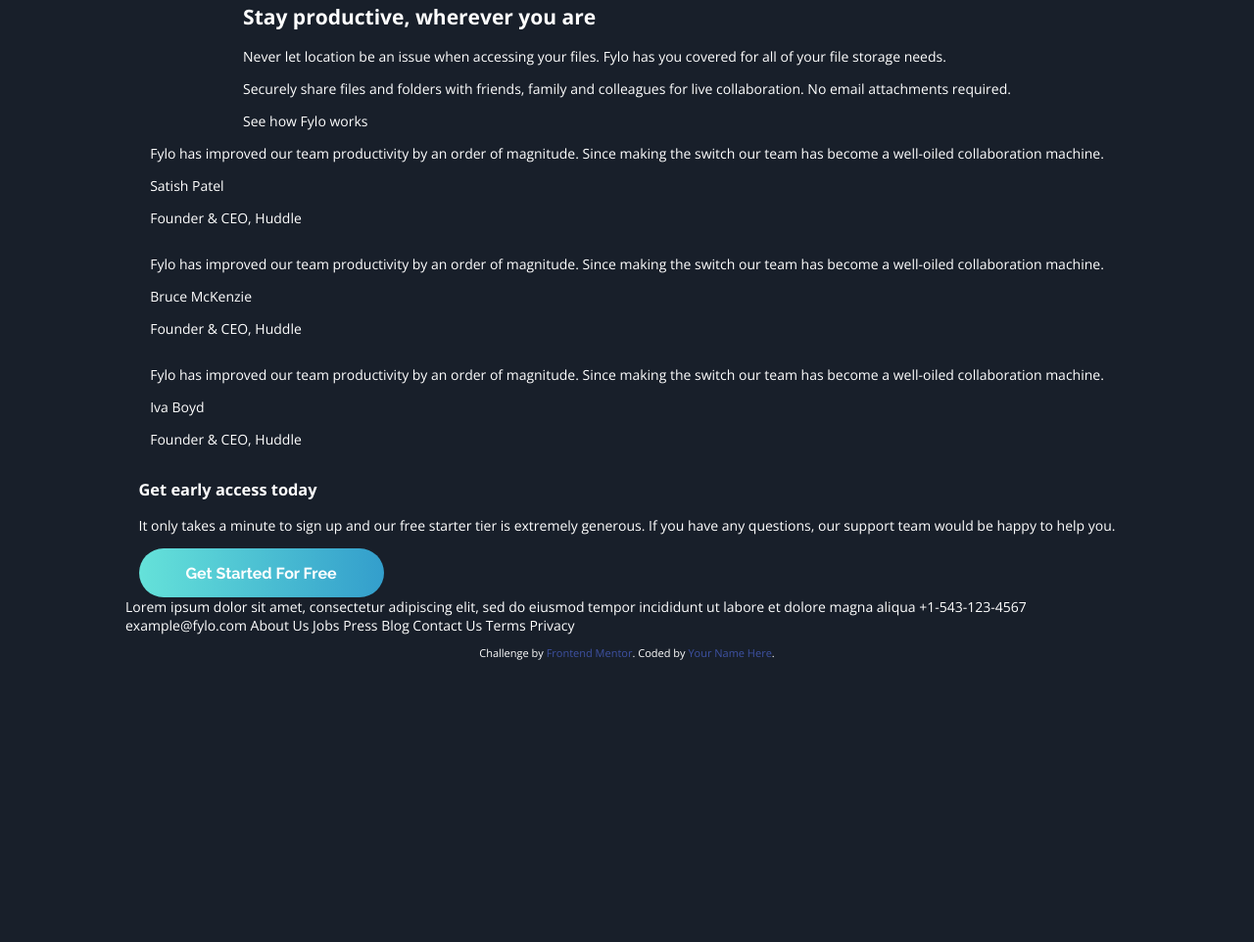
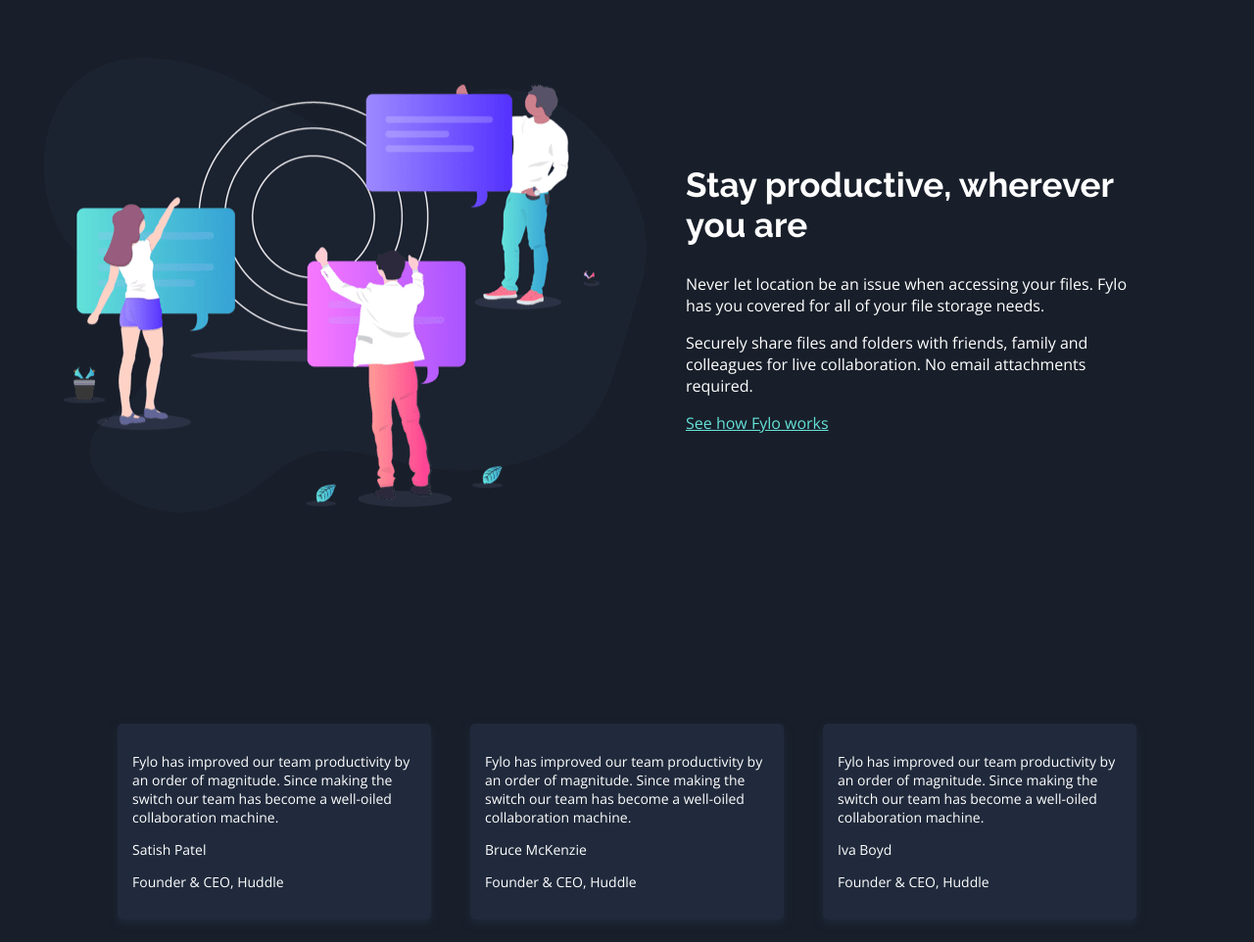
Before and after one commit to Suniti13/7Days7Websites, a plain HTML site: page fylo-dark-theme-landing-page/index.html in a window 1280 px wide. Shown: the part 1642-2604 px from the top of the page at 98% size. Before the commit the page ends 2327 px from the top, so only its background shows below. Drawn offline with nearby package versions, Linux system fonts and the light colour scheme.

Commit message:
styled untill review cards

```diff
--- a/fylo-dark-theme-landing-page/index.html
+++ b/fylo-dark-theme-landing-page/index.html
@@ -25,10 +25,9 @@
           <a href="#">Features</a>
           <a href="#">Team</a>
           <a href="#">Sign In</a>
-        </ul>
       </nav>
+    </div>
     <!-- Intro -->
-    </div>
     <div class="intro">
       <img src="./images/illustration-intro.png" alt="a" id="intro-img">
       <h1>All your files in one secure location, accessible anywhere.</h1>
@@ -68,7 +67,7 @@
       </div>
     </div>
     <!-- Feature 4 -->
-    <div class="f"><div class="item">
+    <div class="f">
       <div class="item2">
         <img src="./images/icon-any-file.svg" alt="">
         <h4>Store any type of file</h4>
@@ -77,38 +76,51 @@
       </div>
     </div>
   </div>
-
-  <div>
+  <!-- Stay Productive -->
+  <div class="Productive">
+    <!-- Image for Stay Productive -->
+    <div class="productive-item">
+      <img src="./images/illustration-stay-productive.png" alt="" id="productive-img">
+    </div>
+    <!-- Content of Stay Productive -->
+    <div class="productive-item">
+      <div id="productive-content">
         <h2>Stay productive, wherever you are</h2>
         <p>Never let location be an issue when accessing your files. Fylo has you covered for all of your file
         storage needs.</p>
-
         <p>Securely share files and folders with friends, family and colleagues for live collaboration. No email
         attachments required.</p>
-
-    <a>See how Fylo works</a>
+        <a href="#">See how Fylo works</a>
       </div>
-  <div>
+    </div>
+  </div>
+  <!-- Review Cards -->
+  <div id="reviews">
+    <div class="review">
+      <div class="review-card">
         <p>Fylo has improved our team productivity by an order of magnitude. Since making the switch our team has
         become a well-oiled collaboration machine.</p>
-
         <p>Satish Patel</p>
         <p>Founder & CEO, Huddle</p>
       </div>
-  <div>
+    </div>
+    <div class="review">
+      <div class="review-card">
         <p>Fylo has improved our team productivity by an order of magnitude. Since making the switch our team has
         become a well-oiled collaboration machine.</p>
-
         <p>Bruce McKenzie</p>
         <p>Founder & CEO, Huddle</p>
       </div>
-  <div>
+    </div>
+    <div class="review">
+      <div class="review-card">
         <p>Fylo has improved our team productivity by an order of magnitude. Since making the switch our team has
         become a well-oiled collaboration machine.</p>
-
         <p>Iva Boyd</p>
         <p>Founder & CEO, Huddle</p>
       </div>
+    </div>
+  </div><br>
 
   <div>
     <h3>Get early access today</h3>
@@ -117,7 +129,7 @@
 
     <button>Get Started For Free</button>
   </div>
-<br><br>
+
   <div>
     Lorem ipsum dolor sit amet, consectetur adipiscing elit, sed do eiusmod tempor incididunt ut labore et
   dolore magna aliqua
--- a/fylo-dark-theme-landing-page/main.css
+++ b/fylo-dark-theme-landing-page/main.css
@@ -9,6 +9,8 @@
 a {
     text-decoration: none;
     color: white;
+    font-family: "Open Sans", sans-serif;
+    font-weight: 400;
 }
 
 body {
@@ -34,10 +36,10 @@ button {
     font-size: medium;
     background-image: linear-gradient(to right, hsl(176, 68%, 64%), hsl(198, 60%, 50%));
 }
-button:hover {opacity: 0.9}
+button:hover {opacity: 0.9git}
 
 .f {
-    flex: 49.99999%;
+    flex: 50%;
     flex-basis: 50%;
     text-align: center;
 
@@ -55,7 +57,13 @@ h1 {
     display: block;
     margin-left: auto;
     margin-right: auto;
-    width: 50%;
+    width: 60%;
+    font-weight: 700;
+    font-size: 300%;
+}
+
+h2 {
+    font-family: "Raleway", sans-serif;
     font-weight: 700;
     font-size: 250%;
 }
@@ -75,6 +83,7 @@ h4 {
     background-image: url(./images/bg-curvy-desktop.svg);
     background-repeat: no-repeat;
     background-position: bottom;
+    background-size: contain;
 }
 
 .intro p {
@@ -89,8 +98,11 @@ h4 {
     display: block;
     margin-left: auto;
     margin-right: auto;
+    max-width: 100%;
     width: auto;
+    height: auto;
     margin-top: 50px;
+
 }
 
 .item1 {
@@ -139,6 +151,70 @@ p {
     font-family: "Open Sans", sans-serif;
 }
 
+.Productive {
+    display: flex;
+    flex-wrap: wrap;
+    align-items: center;
+    margin: 0px;
+    padding: 0px;
+}
+
+#productive-content {
+    margin-left: 20px;
+    margin-right: 70px;
+    padding: 40px;
+}
+#productive-content p {
+    font-size: medium;
+}
+#productive-content a {
+    color: hsl(176, 68%, 64%);
+    text-decoration: underline;
+    font-family: "Open Sans", sans-serif;
+    font-weight: 400;
+    font-size: medium;
+    padding-bottom: 5px;
+}
+
+#productive-img {
+    display: block;
+    margin-left: auto;
+    margin-right: auto;
+    max-width: 100%;
+    margin: 25px;
+    padding: 20px;
+}
+
+.productive-item {
+    flex-basis: 50%;
+    margin: 0px;
+    padding: 0px;
+}
+
+.review {
+    float: left;
+    width: 33.333333333%;
+    padding: 0px 0px;
+}
+
+#reviews {
+    margin: 150px 100px;
+}
+
+#reviews:after {
+    content: "";
+    display: table;
+    clear: both;
+}
+
+.review-card {
+    box-shadow: 0 4px 8px 0 rgba(32, 42, 60, 0.9);
+    padding: 15px;
+    margin: 20px;
+    background-color: hsl(219, 30%, 18%);
+    border-radius: 5px;
+  }
+
 @media (max-width: 600px) {
     .f {
         flex: 100%;
@@ -147,8 +223,12 @@ p {
         width: 90%;
         font-size: 180%;
     }
+    .intro {
+        background-image: url(./images/bg-curvy-mobile.svg);
+    }
     #intro-img {
-        width: 90%;
+        width: fit-content;
+        height: auto;
         margin-top: 25px;
     }
     .item1 {
```
Lines whose indentation alone changed are shown as unchanged.
